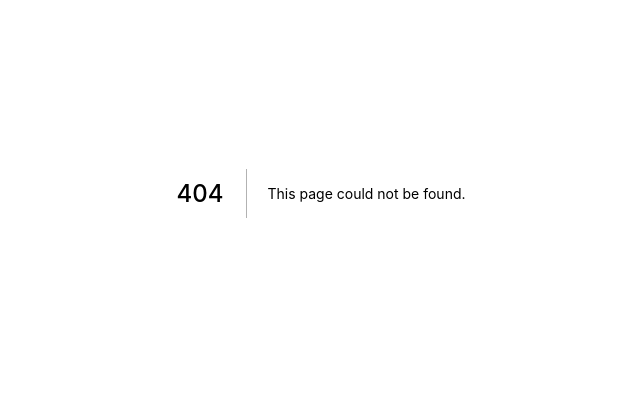
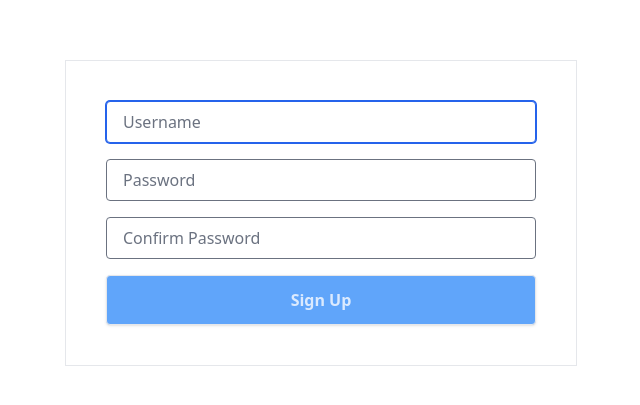
Before and after one commit to quanhua92/next-short-urls, a Next.js app: page /signup in a window 1280 px wide. Before the commit this address had no page. Shown: the part 207-612 px from the top of the page, without its empty margins (319-959 px from the left). Built offline with nearby package versions, Linux system fonts and the light colour scheme.

Commit message:
page & api placeholders

```diff
--- /dev/null
+++ b/pages/[id].tsx
@@ -0,0 +1,7 @@
+export default function RedirectPage() {
+  return (
+    <div className="flex h-screen max-w-7xl items-center justify-center m-auto">
+      Redirect page
+    </div>
+  );
+}
--- /dev/null
+++ b/pages/admin.tsx
@@ -0,0 +1,7 @@
+export default function Admin() {
+  return (
+    <div className="flex h-screen max-w-7xl items-center justify-center m-auto">
+      Admin Page
+    </div>
+  );
+}
--- /dev/null
+++ b/pages/api/create.tsx
@@ -0,0 +1,12 @@
+import type { NextApiRequest, NextApiResponse } from "next";
+
+type Data = {
+  message: string;
+};
+
+export default function handler(
+  req: NextApiRequest,
+  res: NextApiResponse<Data>
+) {
+  res.status(200).json({ message: "/api/create" });
+}
--- a/pages/api/hello.ts
+++ /dev/null
@@ -1,13 +0,0 @@
-// Next.js API route support: https://nextjs.org/docs/api-routes/introduction
-import type { NextApiRequest, NextApiResponse } from 'next'
-
-type Data = {
-  name: string
-}
-
-export default function handler(
-  req: NextApiRequest,
-  res: NextApiResponse<Data>
-) {
-  res.status(200).json({ name: 'John Doe' })
-}
--- /dev/null
+++ b/pages/api/list.tsx
@@ -0,0 +1,12 @@
+import type { NextApiRequest, NextApiResponse } from "next";
+
+type Data = {
+  message: string;
+};
+
+export default function handler(
+  req: NextApiRequest,
+  res: NextApiResponse<Data>
+) {
+  res.status(200).json({ message: "/api/list" });
+}
--- /dev/null
+++ b/pages/api/login.ts
@@ -0,0 +1,12 @@
+import type { NextApiRequest, NextApiResponse } from "next";
+
+type Data = {
+  message: string;
+};
+
+export default function handler(
+  req: NextApiRequest,
+  res: NextApiResponse<Data>
+) {
+  res.status(200).json({ message: "/api/login" });
+}
--- /dev/null
+++ b/pages/api/signup.ts
@@ -0,0 +1,12 @@
+import type { NextApiRequest, NextApiResponse } from "next";
+
+type Data = {
+  message: string;
+};
+
+export default function handler(
+  req: NextApiRequest,
+  res: NextApiResponse<Data>
+) {
+  res.status(200).json({ message: "/api/signup" });
+}
--- /dev/null
+++ b/pages/api/stats.ts
@@ -0,0 +1,12 @@
+import type { NextApiRequest, NextApiResponse } from "next";
+
+type Data = {
+  message: string;
+};
+
+export default function handler(
+  req: NextApiRequest,
+  res: NextApiResponse<Data>
+) {
+  res.status(200).json({ message: "/api/stats" });
+}
--- /dev/null
+++ b/pages/login.tsx
@@ -0,0 +1,70 @@
+import { useForm, SubmitHandler } from "react-hook-form";
+import { zodResolver } from "@hookform/resolvers/zod";
+import * as z from "zod";
+
+type FormData = {
+  username: string;
+  password: string;
+};
+
+const FormSchema = z.object({
+  username: z.string().min(3),
+  password: z.string().min(8),
+});
+
+export default function Login() {
+  const {
+    register,
+    handleSubmit,
+    formState: { errors },
+  } = useForm<FormData>({
+    resolver: zodResolver(FormSchema),
+  });
+  const onSubmit: SubmitHandler<FormData> = (data) => console.log(data);
+
+  console.log(errors);
+
+  return (
+    <div className="flex h-screen max-w-7xl items-center justify-center m-auto">
+      <form
+        className="w-full border py-10 px-10 mt-10 max-w-lg"
+        onSubmit={handleSubmit(onSubmit)}
+      >
+        <div>
+          <input
+            className="border-solid border-gray-3000 border py-2 px-4 w-full rounded text-gray-700"
+            placeholder="Username"
+            autoFocus
+            type="text"
+            {...register("username", { required: true })}
+          />
+          {errors.username && (
+            <div className="mb-3 text-normal text-red-500">
+              {errors.username.message}
+            </div>
+          )}
+        </div>
+        <div className="mt-4">
+          <input
+            className="border-solid border-gray-3000 border py-2 px-4 w-full rounded text-gray-700"
+            placeholder="Password"
+            type="password"
+            {...register("password")}
+          />
+          {errors.password && (
+            <div className="mb-3 text-normal text-red-500">
+              {errors.password.message}
+            </div>
+          )}
+        </div>
+
+        <button
+          className="mt-4 w-full bg-blue-400 hover:bg-blue-600 text-blue-100 border shadow py-3 px-6 font-semibold rounded"
+          type="submit"
+        >
+          Login
+        </button>
+      </form>
+    </div>
+  );
+}
--- /dev/null
+++ b/pages/signup.tsx
@@ -0,0 +1,89 @@
+import { useForm, SubmitHandler } from "react-hook-form";
+import { zodResolver } from "@hookform/resolvers/zod";
+import * as z from "zod";
+
+type FormData = {
+  username: string;
+  password: string;
+  confirm: string;
+};
+
+const FormSchema = z
+  .object({
+    username: z.string().min(3),
+    password: z.string().min(8),
+    confirm: z.string().min(8),
+  })
+  .refine((data) => data.password === data.confirm, {
+    message: "Passwords don't match",
+    path: ["confirm"],
+  });
+
+export default function SignUp() {
+  const {
+    register,
+    handleSubmit,
+    formState: { errors },
+  } = useForm<FormData>({
+    resolver: zodResolver(FormSchema),
+  });
+  const onSubmit: SubmitHandler<FormData> = (data) => console.log(data);
+
+  console.log(errors);
+
+  return (
+    <div className="flex h-screen max-w-7xl items-center justify-center m-auto">
+      <form
+        className="w-full border py-10 px-10 mt-10 max-w-lg"
+        onSubmit={handleSubmit(onSubmit)}
+      >
+        <div>
+          <input
+            className="border-solid border-gray-3000 border py-2 px-4 w-full rounded text-gray-700"
+            placeholder="Username"
+            autoFocus
+            type="text"
+            {...register("username", { required: true })}
+          />
+          {errors.username && (
+            <div className="mb-3 text-normal text-red-500">
+              {errors.username.message}
+            </div>
+          )}
+        </div>
+        <div className="mt-4">
+          <input
+            className="border-solid border-gray-3000 border py-2 px-4 w-full rounded text-gray-700"
+            placeholder="Password"
+            type="password"
+            {...register("password")}
+          />
+          {errors.password && (
+            <div className="mb-3 text-normal text-red-500">
+              {errors.password.message}
+            </div>
+          )}
+        </div>
+        <div className="mt-4">
+          <input
+            className="border-solid border-gray-3000 border py-2 px-4 w-full rounded text-gray-700"
+            placeholder="Confirm Password"
+            type="password"
+            {...register("confirm")}
+          />
+          {errors.confirm && (
+            <div className="mb-3 text-normal text-red-500">
+              {errors.confirm.message}
+            </div>
+          )}
+        </div>
+        <button
+          className="mt-4 w-full bg-blue-400 hover:bg-blue-600 text-blue-100 border shadow py-3 px-6 font-semibold rounded"
+          type="submit"
+        >
+          Sign Up
+        </button>
+      </form>
+    </div>
+  );
+}
--- /dev/null
+++ b/pages/stats/[id].tsx
@@ -0,0 +1,7 @@
+export default function Stats() {
+  return (
+    <div className="flex h-screen max-w-7xl items-center justify-center m-auto">
+      Stats page
+    </div>
+  );
+}
```
